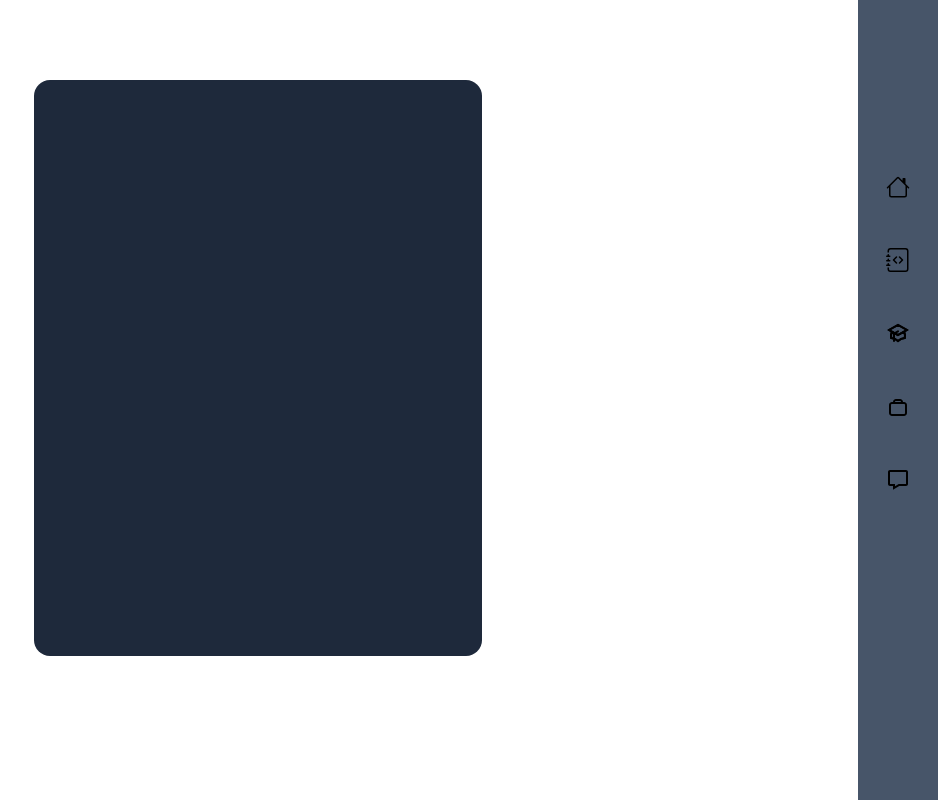
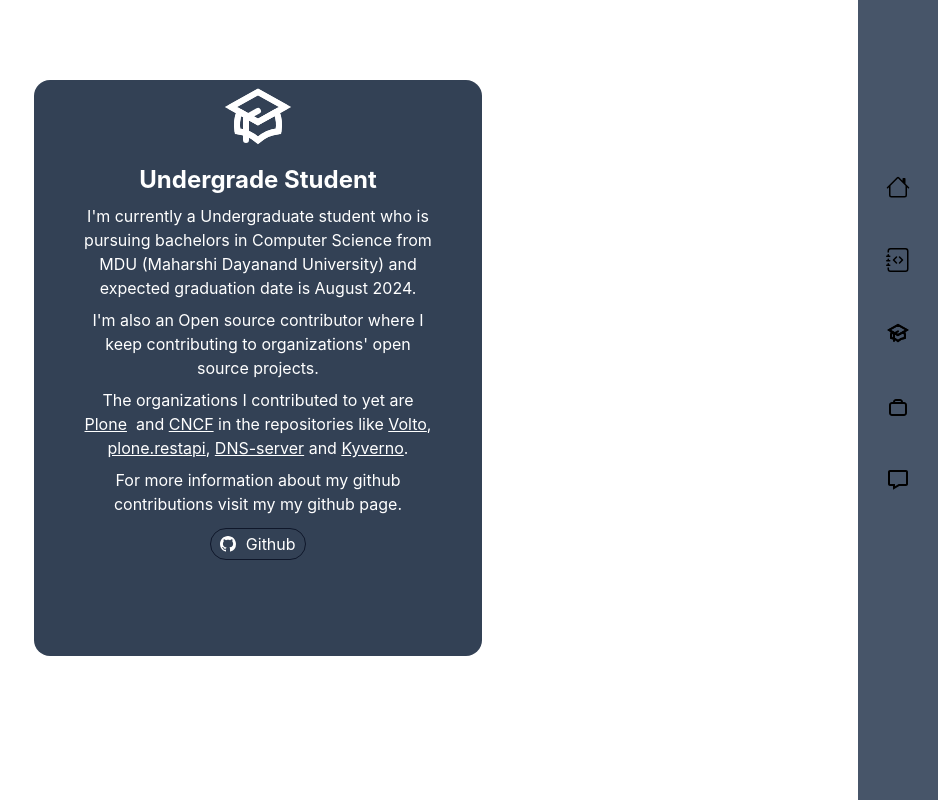
Before and after one commit to MdSahil-oss/Personal-web, a React (Create React App) app: page /academy in a window 1280 px wide. Shown: the whole page, without its empty margins (342-1280 px from the left). Built offline with nearby package versions, Linux system fonts and the light colour scheme.

Commit message:
Enhanced

```diff
--- a/src/components/academy-page/Academy.jsx
+++ b/src/components/academy-page/Academy.jsx
@@ -1,11 +1,40 @@
 import React from "react";
+import { HiOutlineAcademicCap } from "react-icons/hi";
+import { BsGithub } from 'react-icons/bs'
 
 class Academy extends React.Component {
     render() {
         return (
             <div className="custom-scrolling-container sm:static h-screen w-screen overflow-x-auto absolute flex flex-row justify-around p-10 flex-wrap">
-                <div className="w-2/5 h-4/5 m-10 rounded-2xl bg-slate-800 hover:text-slate-900 hover:bg-slate-300 text-white">
-
+                <div className="w-2/5 h-4/5 flex flex-col items-center space-y-3 m-10 rounded-2xl bg-slate-700 hover:text-slate-900 hover:bg-slate-300 text-white">
+                    <div className=" rounded-full w-fit h-fit">
+                        <HiOutlineAcademicCap size={72} />
+                    </div>
+                    <div className=" text-center w-4/5 space-y-2">
+                        <h1 className=" text-2xl font-bold">Undergrade Student</h1>
+                        <p className="">
+                            I'm currently a Undergraduate student who is pursuing bachelors in Computer Science from
+                            MDU (Maharshi Dayanand University) and expected graduation date is August 2024.
+                        </p>
+                        <p className="">
+                            I'm also an Open source contributor where I keep contributing to organizations' open source projects.
+                        </p>
+                        <p className="">
+                            The organizations I contributed to yet are <a className=" underline" href="https://plone.org/">Plone</a>&nbsp;
+                            and <a className="underline" href="https://www.cncf.io/">CNCF</a> in the repositories like&nbsp;
+                            <a className="underline" href="https://github.com/plone/volto">Volto</a>, <a className="underline" href="https://github.com/plone/plone.restapi">plone.restapi</a>,&nbsp;
+                            <a className="underline" href="https://www.google.com/">DNS-server</a> and <a className="underline" href="http://www.google.com/">Kyverno</a>.
+                        </p>
+                        <p>
+                            For more information about my github contributions visit my my github page.
+                        </p>
+                    </div>
+                    <a target="_blank" href="https://github.com/MdSahil-oss/">
+                        <button className="border m-auto flex justify-evenly items-center border-slate-900 hover:bg-slate-800 hover:text-slate-300 rounded-2xl h-8 w-24">
+                            <BsGithub />
+                            Github
+                        </button>
+                    </a>
                 </div>
             </div>
         )
--- a/src/components/home/ProjectsCard.jsx
+++ b/src/components/home/ProjectsCard.jsx
@@ -14,7 +14,7 @@
             </div>
             <div className='flex flex-col md:flex-row flex-wrap items-center justify-evenly py-5 space-y-2'>
                 <a href="/">
-                    <div className="rounded-md w-60 h-60 my-3 mx-4 text-white bg-slate-900 hover:bg-slate-300 hover:text-slate-900 cursor-pointer flex flex-col items-center space-y-2 pt-1">
+                    <div className="rounded-md w-60 h-60 my-3 mx-4 text-white bg-slate-700 hover:bg-slate-300 hover:text-slate-900 cursor-pointer flex flex-col items-center space-y-2 pt-1">
                         <div className="p-2 text-slate-900 bg-white rounded-full h-fit w-fit">
                             <BsCodeSlash size={64} />
                         </div>
@@ -31,7 +31,7 @@
                     </div>
                 </a>
                 <a href="/">
-                    <div className="rounded-md w-60 h-60 my-3 mx-4 text-white bg-slate-900 hover:bg-slate-300 hover:text-slate-900 cursor-pointer flex flex-col items-center space-y-2 pt-1">
+                    <div className="rounded-md w-60 h-60 my-3 mx-4 text-white bg-slate-700 hover:bg-slate-300 hover:text-slate-900 cursor-pointer flex flex-col items-center space-y-2 pt-1">
                         <div className="p-2 text-slate-900 bg-white rounded-full h-fit w-fit">
                             <BsCodeSlash size={64} />
                         </div>
@@ -47,7 +47,7 @@
                     </div>
                 </a>
                 <a href="/">
-                    <div className="rounded-md w-60 h-60 my-3 mx-4 text-white bg-slate-900 hover:bg-slate-300 hover:text-slate-900 cursor-pointer flex flex-col items-center space-y-2 pt-1">
+                    <div className="rounded-md w-60 h-60 my-3 mx-4 text-white bg-slate-700 hover:bg-slate-300 hover:text-slate-900 cursor-pointer flex flex-col items-center space-y-2 pt-1">
                         <div className="p-2 text-slate-900 bg-white rounded-full h-fit w-fit">
                             <BsCodeSlash size={64} />
                         </div>
--- a/src/components/project-page/ProjectsBlocks.jsx
+++ b/src/components/project-page/ProjectsBlocks.jsx
@@ -3,7 +3,7 @@
 let ProjectsBlocks = () => {
     const projectsBlocks = projectsList.map((projectMetadata) => {
         return (
-            <div className="rounded-xl w-72 h-64 my-3 mx-4 text-white bg-slate-800 cursor-pointer flex flex-col items-center space-y-2 pt-1">
+            <div className="rounded-xl w-72 h-64 my-3 mx-4 text-white bg-slate-700 hover:bg-slate-300 hover:text-slate-900 cursor-pointer flex flex-col items-center space-y-2 pt-1">
                 <div className=" h-fit w-fit">
                     {projectMetadata["icon"] ?
                         <div className='border rounded-full flex justify-center items-center w-24 h-24 bg-white text-slate-900'>
@@ -25,9 +25,11 @@
                         })}
                     </div>
                 </div>
-                <button className="bg-white text-slate-900 hover:bg-slate-700 hover:border-white hover:text-white w-32 h-8 rounded-2xl">
-                    Explore
-                </button>
+                <a href="/projects">
+                    <button className="bg-white border border-slate-900 text-slate-900 hover:bg-slate-700 hover:border-white hover:text-white w-32 h-8 rounded-2xl">
+                        Explore
+                    </button>
+                </a>
             </div>)
     })
     return (
```
